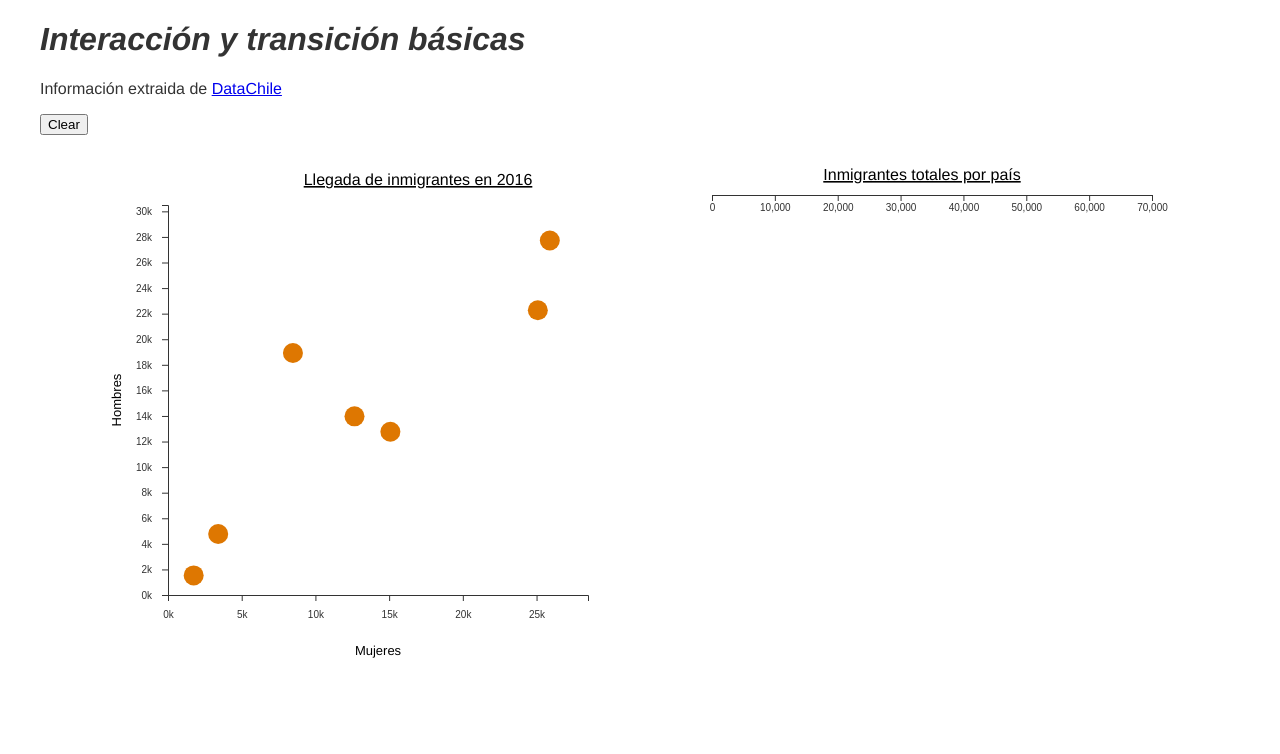
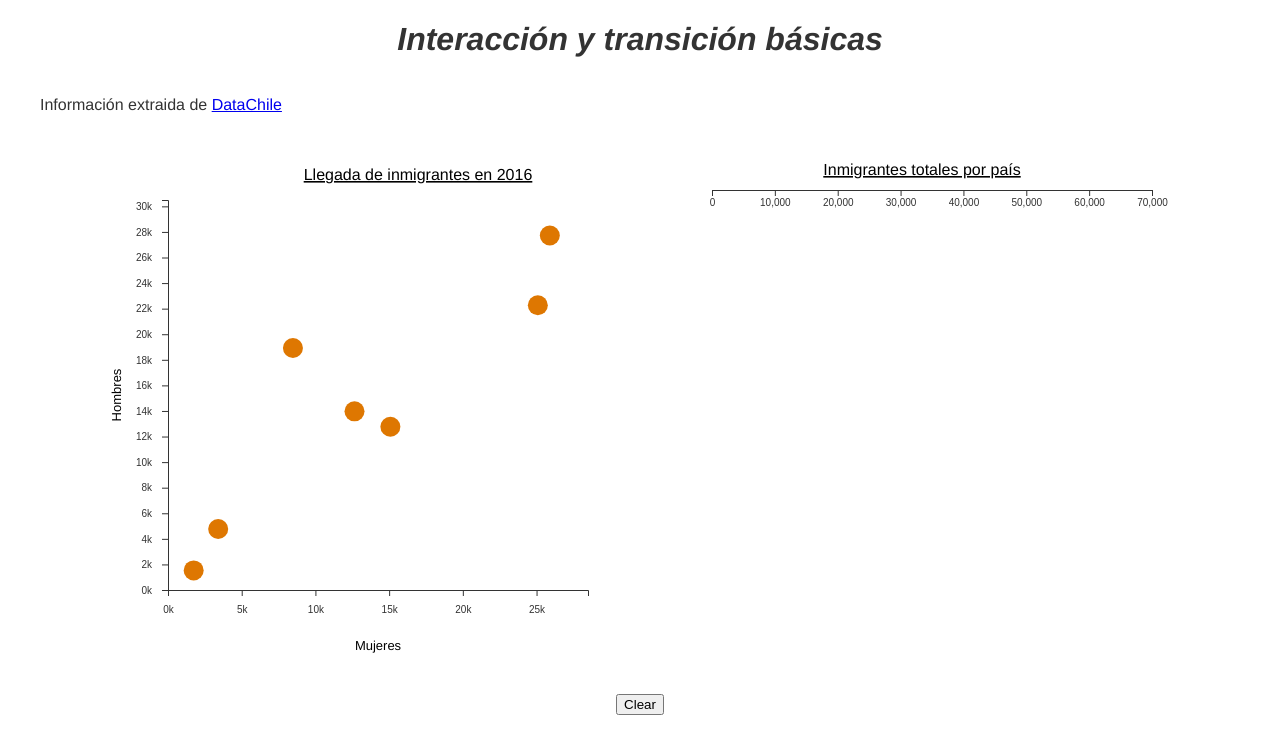
Before and after one commit to PUC-Infovis/syllabus-2018, a plain HTML site: page ayudantia06/index.html in a window 1280 px wide. Drawn offline with nearby package versions, Linux system fonts and the light colour scheme.

Commit message:
:star: finished

```diff
--- a/ayudantia06/index.html
+++ b/ayudantia06/index.html
@@ -8,13 +8,16 @@
   </head>
 
   <body>
-    <h1 id='header'><i>Interacción y transición básicas</i></h1>
+    <h1 id='header' class="center"><i>Interacción y transición básicas</i></h1>
     <p>Información extraida de <a href="https://en.datachile.io/">DataChile</a></p>
-    <input type="button" value="Clear" id="clear">
     <div id="chart">
       <div id="bubble"></div>
       <div id="bar"></div>
     </div>
+    <div class="center">
+        <input type="button" value="Clear" id="clear">
+    </div>
+
 
     <script src='barchart.js' charset='utf-8'></script>
     <script src='bubblechart.js' charset='utf-8'></script>
--- a/ayudantia06/style.css
+++ b/ayudantia06/style.css
@@ -11,7 +11,12 @@ body {
   width: 100%;
   display: inline-block;
   text-align: center;
+}
 
+.center{
+  display: inline-block;
+  width: 100%;
+  text-align: center;
 }
 svg {
   padding: 20px;
```
